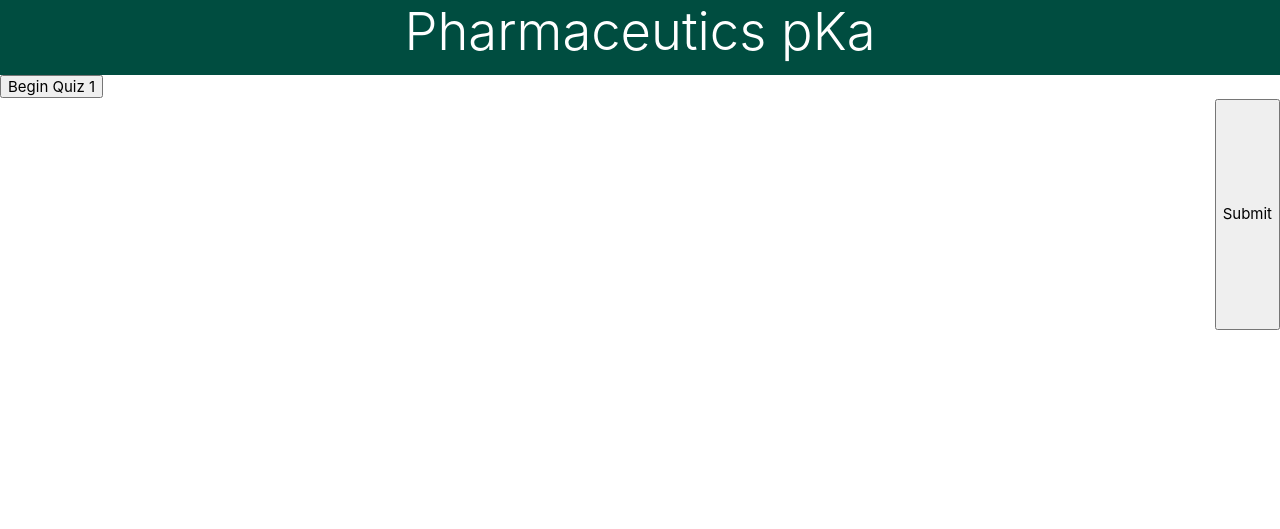
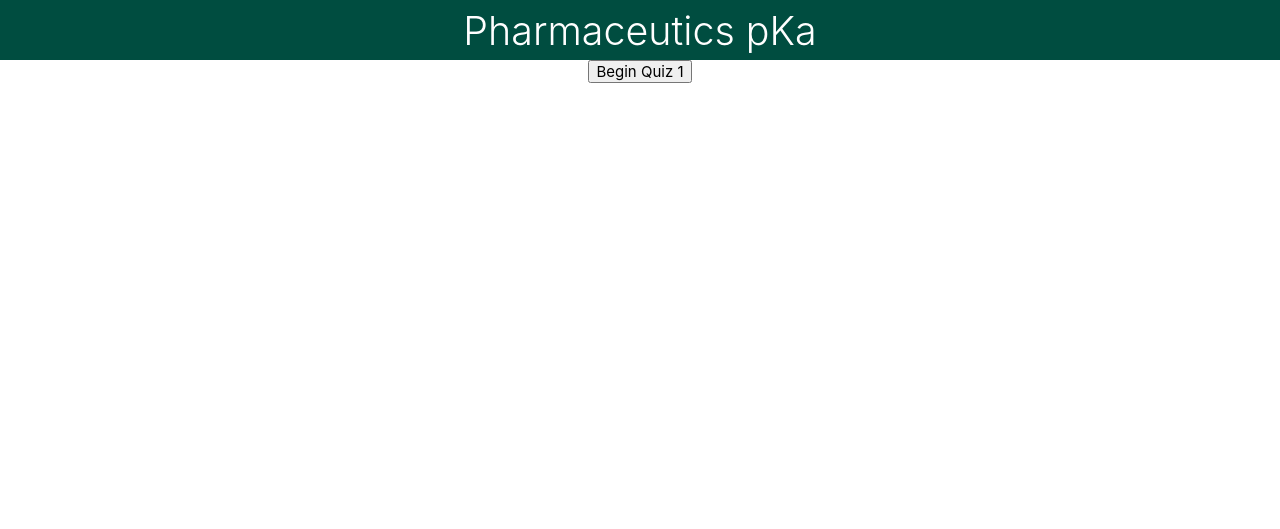
Before and after one commit to hrldngyn/drug-estimation-practice-tool, a Django app: page /quiz1 in a window 1280 px wide. Shown: the top 529 px of the page. Before the commit the page ends 330 px from the top, so only its background shows below. Run offline with Django 3.2, Linux system fonts and the light colour scheme; some libraries are stand-ins or nearby versions.

Commit message:
quiz1 progress

```diff
--- a/templates/pharmaceutics/quiz1.html
+++ b/templates/pharmaceutics/quiz1.html
@@ -10,10 +10,6 @@
     <meta http-equiv="x-ua-compatible" content="ie=edge">
     {% include 'CoreStaticTemplates/staticCss.html' %}
     <style>
-    form{
-        display: flex;
-        justify-content: center;
-    }
     [type="radio"]:not(:checked), [type="radio"]:checked {
         position: relative;
         display: inline-flex;
@@ -21,18 +17,36 @@
         pointer-events: auto;
         margin-left: 10px;
     }
+    .right{
+        background: rgb(0, 88, 0);
+    }
+    .card.right {
+        background: rgb(0, 88, 0);
+    }
+    .wrong{
+        background: red;
+    }
+
+
     </style>
 </head>
+
 <body>
-    <div>
-        <div id="content-wrap">
-            <div class="container-fluid teal darken-4" style="height: 5rem;">
-                <div class="h-100 text-center display-4 text-white">Pharmaceutics pKa</div>
+    <div id="content-wrap">
+        <div class="container-fluid teal darken-4" style="height: 4rem;">
+            <div class="text-center display-4 text-white" style="scale:75%">Pharmaceutics pKa</div>
         </div>
-        <div>
-            <input type="button" value="Begin Quiz 1" id="begin" onclick="begin()">
-        </div>
-        <form>
+    <input type="button" value="Begin Quiz 1" id="begin" onclick="begin()" style="display: block; margin: 0 auto;">
+
+
+    <div id="visualcolumn" style="float:left; width:50%; padding:5px; visibility: hidden;">
+    add visuals and SVGs here
+    </div>
+
+
+
+    <div id="questioncolumn" style="float:right; width:50%; padding:5px;">
+
             {% csrf_token %}
             <div id="questionbox1" class="card" style="visibility: hidden; display: block;">
                 <p style = padding:5px; id = "qb1text"> "Which of these molecules would have the highest logP?"</p>
@@ -74,9 +88,15 @@
                 <input name="qb5choices"  type="radio" id="qb5_3"> <label id = "ac3label" for="qb5_3"> Choice 3 </label>        <br/>
                 <input name="qb5choices"  type="radio" id="qb5_4"> <label id = "ac4label" for="qb5_4"> Choice 4 </label>        <br/>
             </div>
-            <input name="submit" type="button" id="submit" value="Submit" onclick="handleSubmit()">
-        </form>
+            <input name="submit" type="button" id="submit" value="Submit" style="visibility: hidden;" onclick="handleSubmit(), results">
     </div>
+
+    <div id="results" class="" style="visibility: hidden; display: block;">
+        <p style = "padding:5px; text-align: center;" id = "qb1text"> "Results"</p>
+
+
+    </div>
+
 
 </body>
 <script src="https://code.jquery.com/jquery-3.6.0.js" integrity="sha256-H+K7U5CnXl1h5ywQfKtSj8PCmoN9aaq30gDh27Xc0jk=" crossorigin="anonymous"></script>
@@ -84,8 +104,11 @@
     var sec = 0
     var t
     function begin(){
-        document.getElementById("begin").disabled=true
+        document.getElementById("begin").disabled=true;
+        document.getElementById("begin").style.visibility = "hidden";
         timer()
+        document.getElementById("visualcolumn").style.visibility = "visible"
+        document.getElementById("submit").style.visibility = "visible"
         cards = Array.from(document.querySelectorAll(".card"))
         cards.forEach(function(el){
             el.style.visibility = "visible"
@@ -93,6 +116,8 @@
         });
     }
     function handleSubmit(){
+        document.getElementById("questionbox1").classList.add("right");
+
         var token = '{{csrf_token}}';
         clearTimeout(t)
         console.log(sec)
@@ -112,6 +137,36 @@
             }
         })
     }
+
+    function results(e){
+    e.preventDefault();
+
+    var correctanswers
+
+    var radios1 = document.getElementsByName('qb1choices');
+    var val= "";
+        for (var i = 0, length = radios.length; i < length; i++) {
+        if (radios[i].checked) {
+            val = radios[i].value;
+            break;
+        }
+    }
+
+    if (val == "" ) {
+        alert('Select a choice');
+    } else if (val.match("correct") ) {
+        document.getElementById("questionbox1").classList.add("right")
+    } else {
+        document.getElementById("questionbox1").classList.add("wrong")
+        alert('Answer is wrong');
+    }
+    }
+
+    //function validateresults(){
+
+
+
+
     function timer(){
         t = setTimeout(tick, 1000)
     }
```
Also changed, not shown: static/ebdjango/tutorial1.png.
